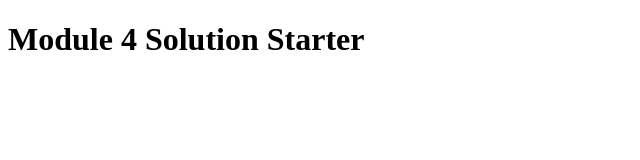
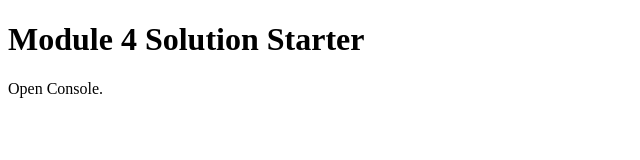
Before and after one commit to Teja-09/Assignment-4, a plain HTML site: page index.html in a window 1280 px wide. Shown: the whole page, without its empty margins (0-640 px from the left). Drawn offline with Linux system fonts and the light colour scheme.

Commit message:
first commit

```diff
--- a/index.html
+++ b/index.html
@@ -9,5 +9,6 @@
 </head>
 <body>
   <h1>Module 4 Solution Starter</h1>
+  <p>Open Console.</p>
 </body>
 </html>
```
